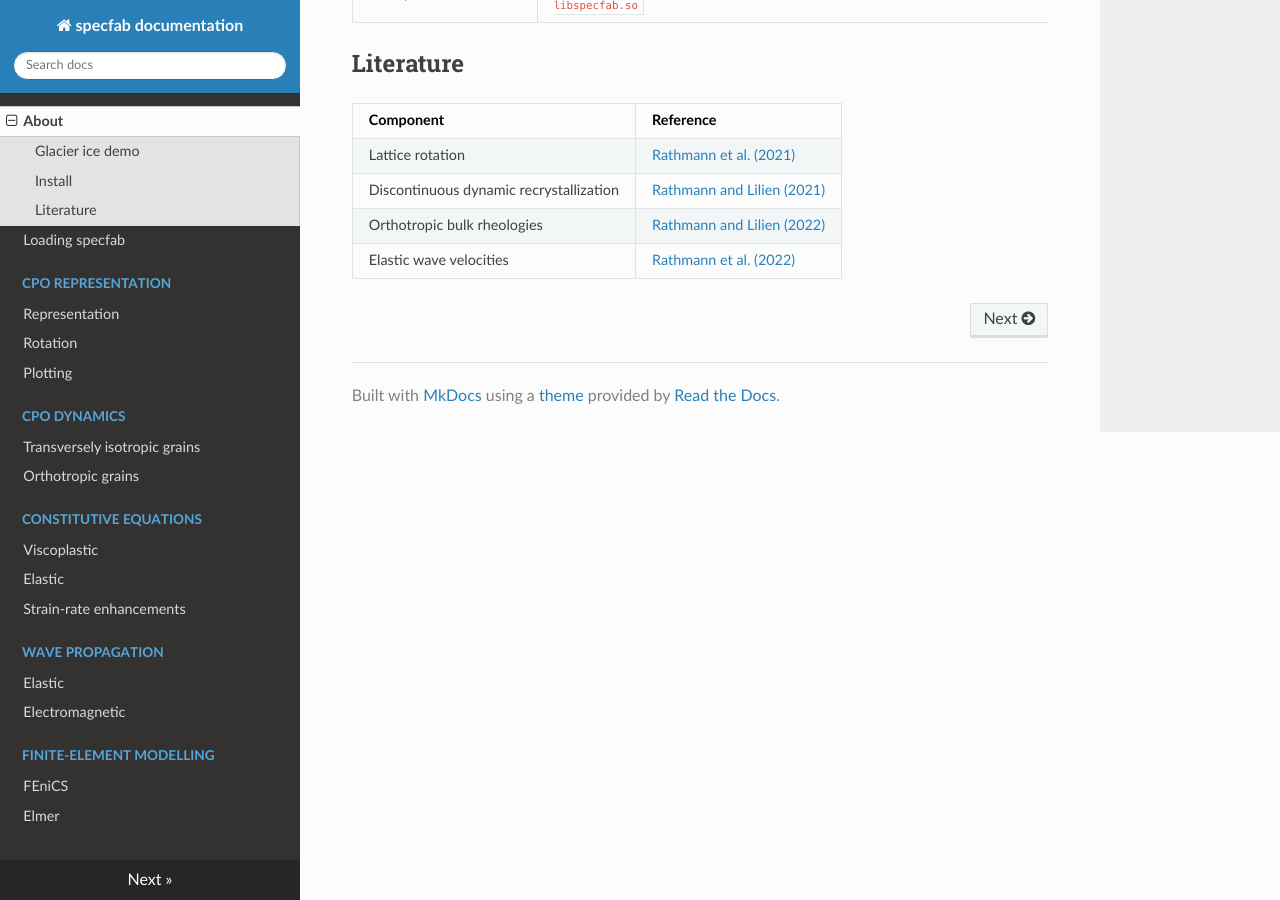
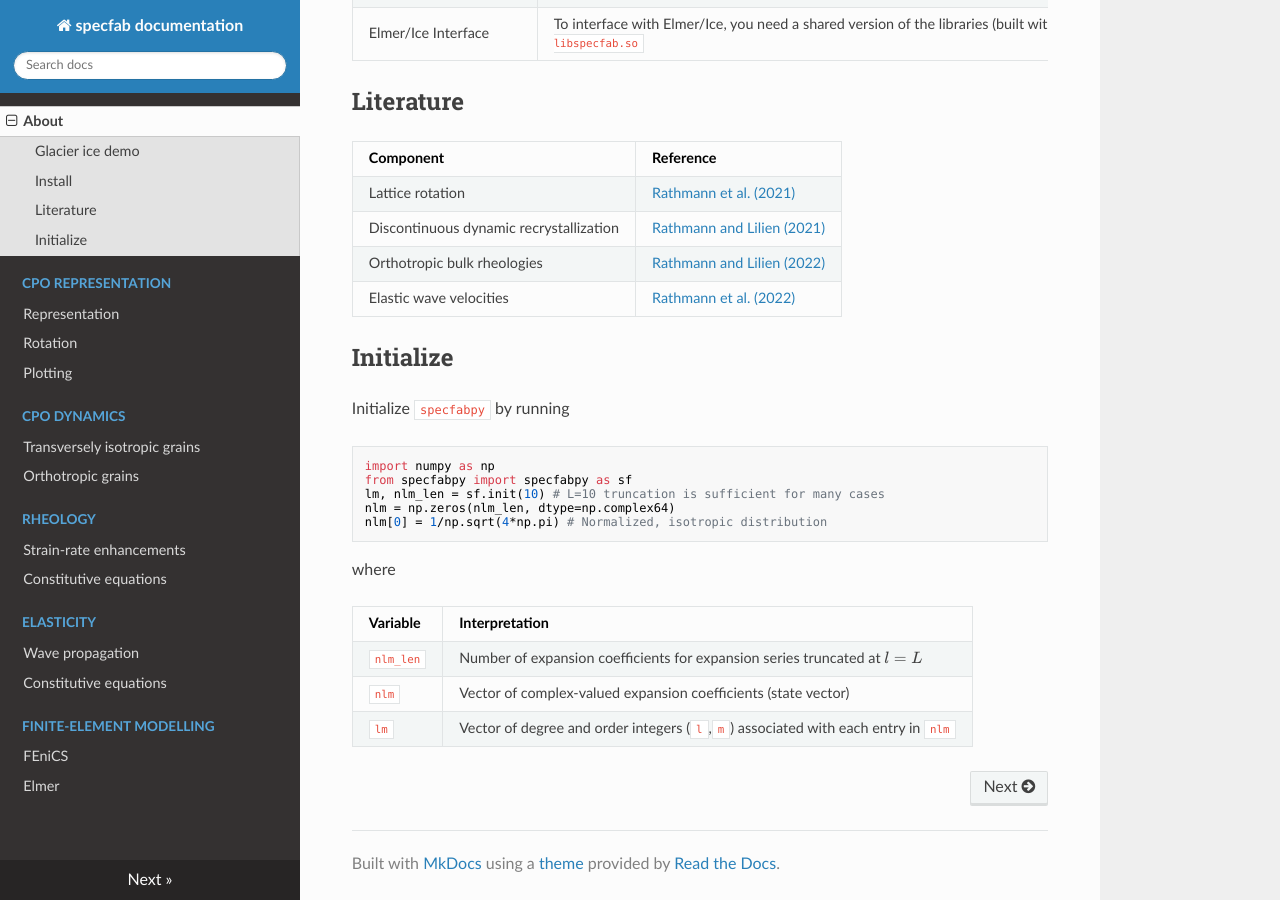
Before and after one commit to nicholasmr/specfab, an MkDocs documentation site: the page built from docs/index.md, in a window 1280 px wide and 900 px high, scrolled down 1350 px. Built offline with MkDocs 1.6.1, drawn with Linux system fonts in a browser that asks for light colours; nearby versions of some CDN libraries; formulas are drawn with MathJax 3.

Commit message:
updated docs

````diff
--- a/docs/index.md
+++ b/docs/index.md
@@ -15,7 +15,7 @@ By Nicholas M. Rathmann and David A. Lilien
 
 ## Glacier ice demo
 
-![](https://github.com/nicholasmr/specfab/raw/main/demo/cube-crush-animation/cube-crush.gif){: style="width:500px"}
+![](https://github.com/nicholasmr/specfab/raw/main/demo/cube-crush-animation/cube-crush.gif){: style="width:550px"}
 
 ## Install
 
@@ -36,3 +36,23 @@ Source code [available here](https://github.com/nicholasmr/specfab)
 | Discontinuous dynamic recrystallization | [Rathmann and Lilien (2021)](https://doi.org/10.1017/jog.2021.88) |
 | Orthotropic bulk rheologies | [Rathmann and Lilien (2022)](https://doi.org/10.1017/jog.2022.33) |
 | Elastic wave velocities | [Rathmann et al. (2022)](https://doi.org/10.1098/rspa.2022.0574) |
+
+## Initialize
+
+Initialize `specfabpy` by running
+
+```python
+import numpy as np
+from specfabpy import specfabpy as sf
+lm, nlm_len = sf.init(10) # L=10 truncation is sufficient for many cases
+nlm = np.zeros(nlm_len, dtype=np.complex64)
+nlm[0] = 1/np.sqrt(4*np.pi) # Normalized, isotropic distribution
+```
+
+where
+
+| Variable | Interpretation |
+| --- | --- |
+| `nlm_len` | Number of expansion coefficients for expansion series truncated at $l=L$ |
+| `nlm`     | Vector of complex-valued expansion coefficients (state vector) |
+| `lm`      | Vector of degree and order integers (`l`,`m`) associated with each entry in `nlm` |
--- a/mkdocs.yml
+++ b/mkdocs.yml
@@ -2,7 +2,6 @@ site_name: specfab documentation
 
 nav:
     - About: index.md
-    - Loading specfab: initialize.md
     - 'CPO representation':
         - Representation: cpo-representation.md
         - Rotation: cpo-rotation.md
@@ -10,13 +9,12 @@ nav:
     - 'CPO dynamics':
         - Transversely isotropic grains: cpo-dynamics-tranisotropic.md
         - Orthotropic grains: cpo-dynamics-orthotropic.md
-    - 'Constitutive equations':
-        - Viscoplastic: constitutive-viscoplastic.md
-        - Elastic: constitutive-elastic.md
+    - 'Rheology':
         - Strain-rate enhancements: enhancements-strainrate.md
-    - 'Wave propagation':
-        - Elastic: wavepropagation-elastic.md
-        - Electromagnetic: wavepropagation-electromagnetic.md
+        - Constitutive equations: constitutive-viscoplastic.md
+    - 'Elasticity':
+        - Wave propagation: wavepropagation-elastic.md
+        - Constitutive equations: constitutive-elastic.md
     - 'Finite-element modelling':
         - FEniCS: FEM-integration-fenics.md
         - Elmer: FEM-integration-elmer.md
````
Also changed, not shown: docs/cpo-dynamics-orthotropic.md (+1 -1 lines), docs/cpo-dynamics-tranisotropic.md (+1 -1 lines), docs/initialize.md (deleted, +0 -19 lines), docs/wavepropagation-electromagnetic.md (deleted, +0 -3 lines), images/deformation-modes/deformation-modes.png.
